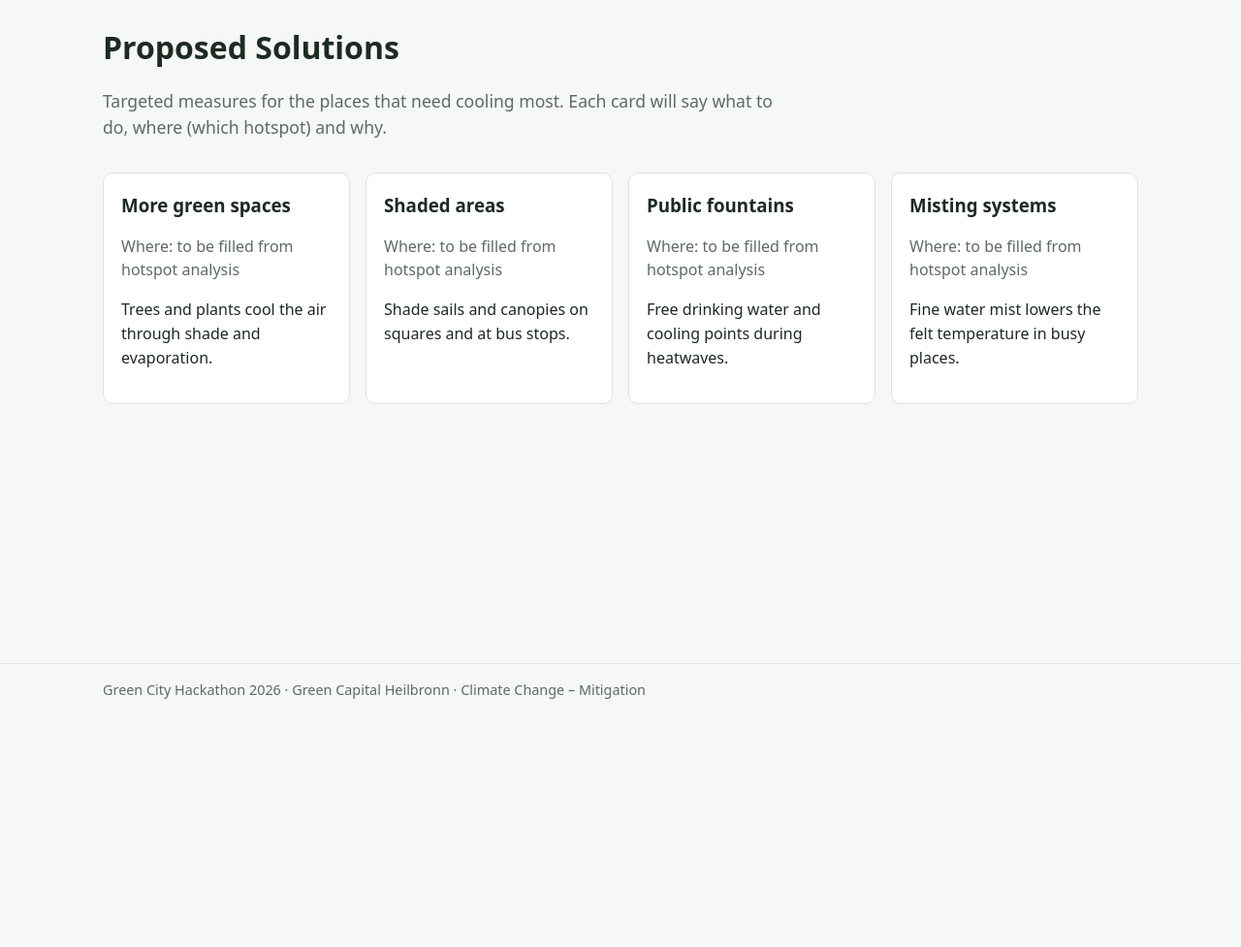
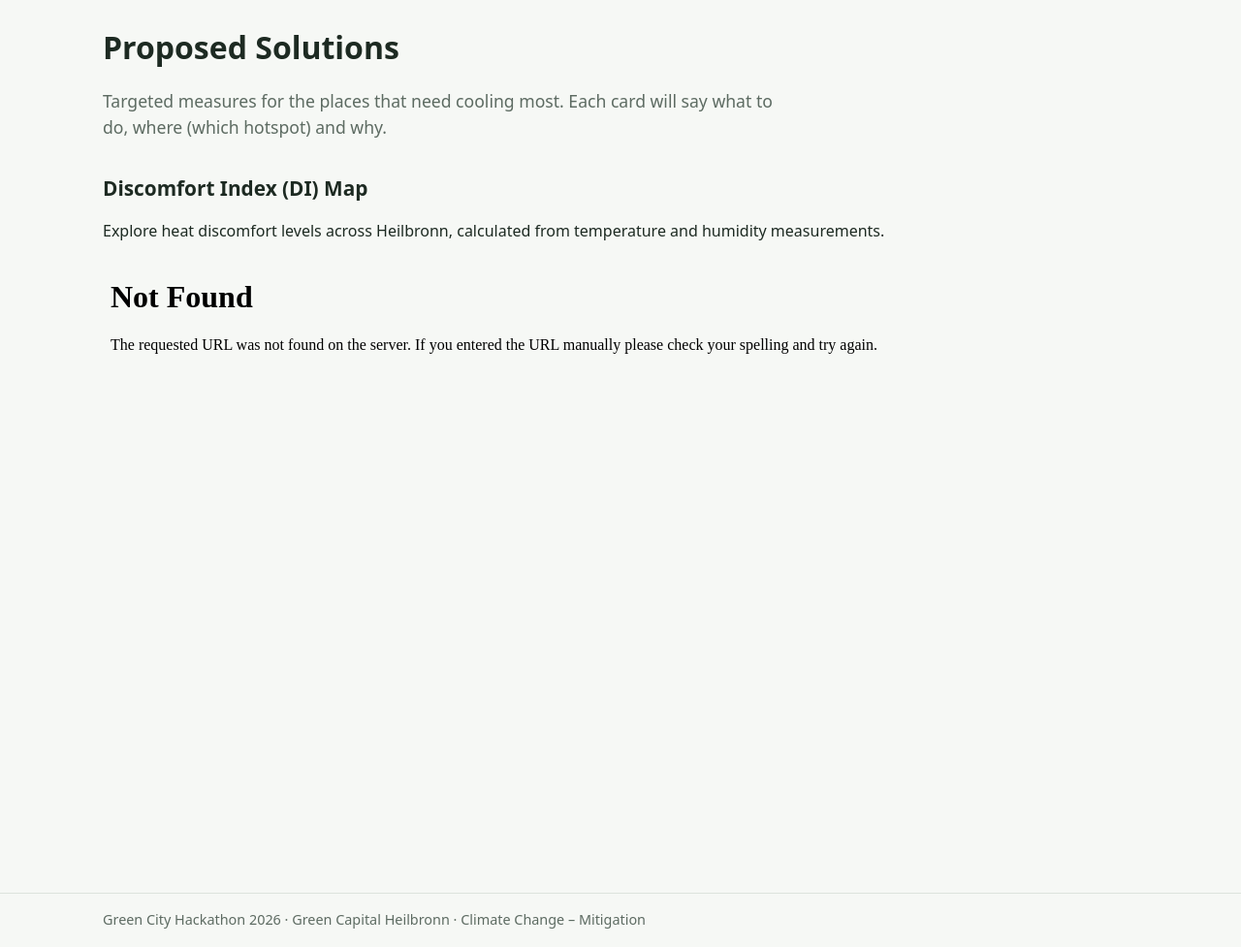
Before and after one commit to ruuuna75/CoolHeilbronn, a Flask app: page /solutions in a window 1280 px wide. Shown: the part 61-1038 px from the top of the page at 97% size. Before the commit the page ends 782 px from the top, so only its background shows below. Run offline with Flask 3, Linux system fonts and the light colour scheme.

Commit message:
changes in solutions.html

```diff
--- a/templates/solutions.html
+++ b/templates/solutions.html
@@ -5,26 +5,17 @@
 <p class="lead">Targeted measures for the places that need cooling most.
 Each card will say what to do, where (which hotspot) and why.</p>
 
-<section class="cards">
-  <div class="card">
-    <h3>More green spaces</h3>
-    <p class="muted">Where: to be filled from hotspot analysis</p>
-    <p>Trees and plants cool the air through shade and evaporation.</p>
-  </div>
-  <div class="card">
-    <h3>Shaded areas</h3>
-    <p class="muted">Where: to be filled from hotspot analysis</p>
-    <p>Shade sails and canopies on squares and at bus stops.</p>
-  </div>
-  <div class="card">
-    <h3>Public fountains</h3>
-    <p class="muted">Where: to be filled from hotspot analysis</p>
-    <p>Free drinking water and cooling points during heatwaves.</p>
-  </div>
-  <div class="card">
-    <h3>Misting systems</h3>
-    <p class="muted">Where: to be filled from hotspot analysis</p>
-    <p>Fine water mist lowers the felt temperature in busy places.</p>
-  </div>
-</section>
+<!-- Discomfort Index Map -->
+<h2>Discomfort Index (DI) Map</h2>
+<p>
+  Explore heat discomfort levels across Heilbronn,
+  calculated from temperature and humidity measurements.
+</p>
+
+<iframe
+        src="{{ url_for('static', filename='maps/heat_index_map.html') }}"
+        title="Discomfort Index Map of Heilbronn"
+        style="width: 100%; height: 600px; border: none; border-radius: 12px;"
+        loading="lazy">
+</iframe>
 {% endblock %}
```
